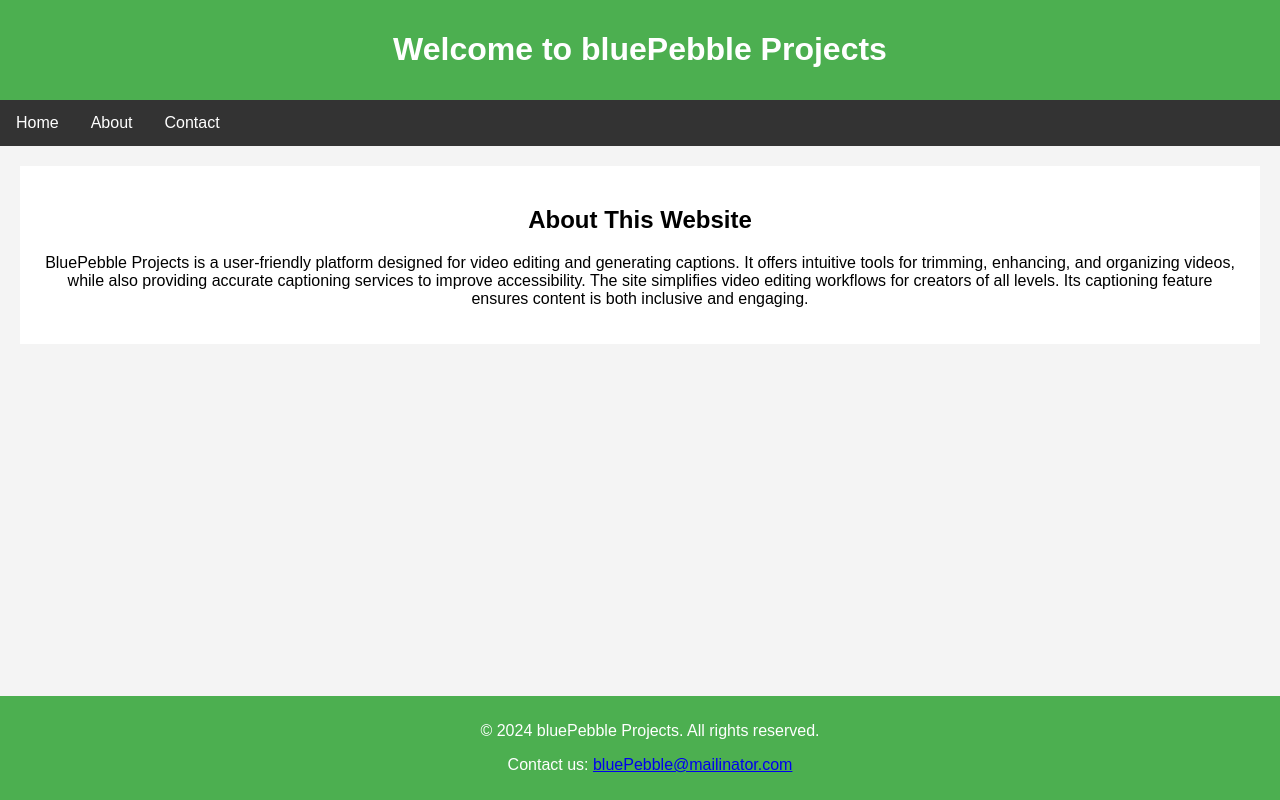
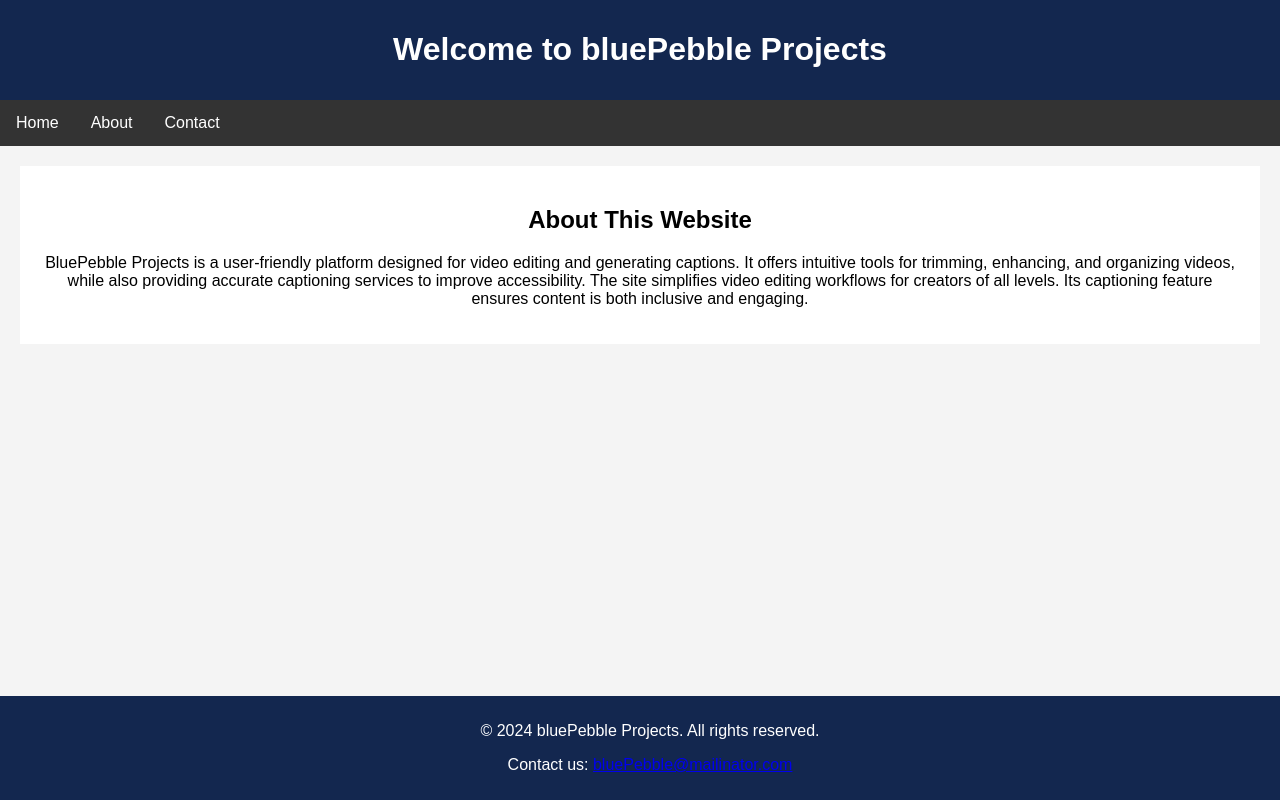
Before and after one commit to bluepebbleprojects/cloudFlareDemo, a plain HTML site: page index.html in a window 1280 px wide. Drawn offline with Linux system fonts and the light colour scheme.

Commit message:
Update index.html

```diff
--- a/index.html
+++ b/index.html
@@ -12,7 +12,7 @@
             background-color: #f4f4f4;
         }
         header {
-            background-color: #4CAF50;
+            background-color: #13274F;
             color: white;
             padding: 10px 0;
             text-align: center;
@@ -41,7 +41,7 @@
         footer {
             text-align: center;
             padding: 10px;
-            background-color: #4CAF50;
+            background-color: #13274F;
             color: white;
             position: fixed;
             bottom: 0;
```
